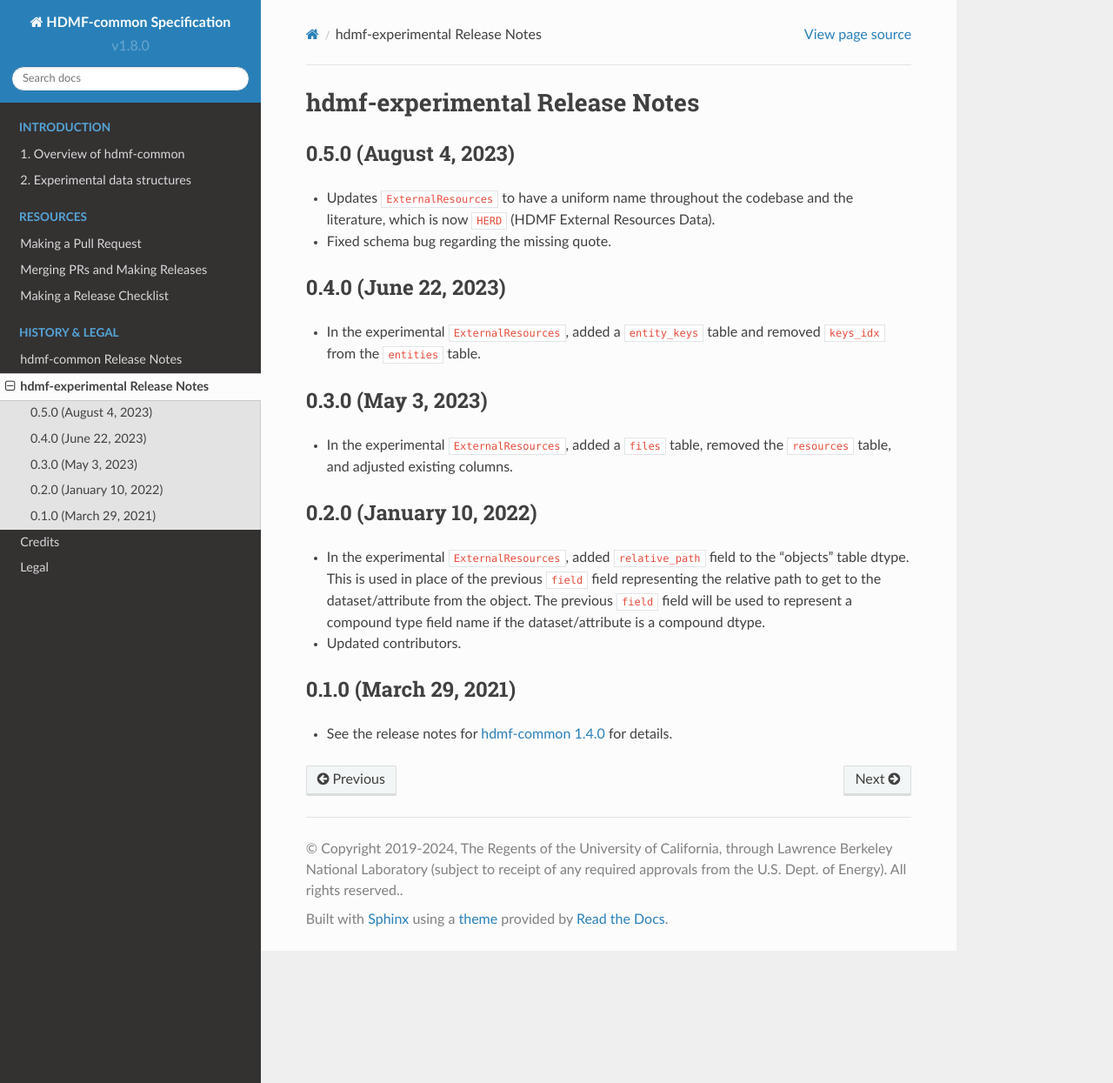
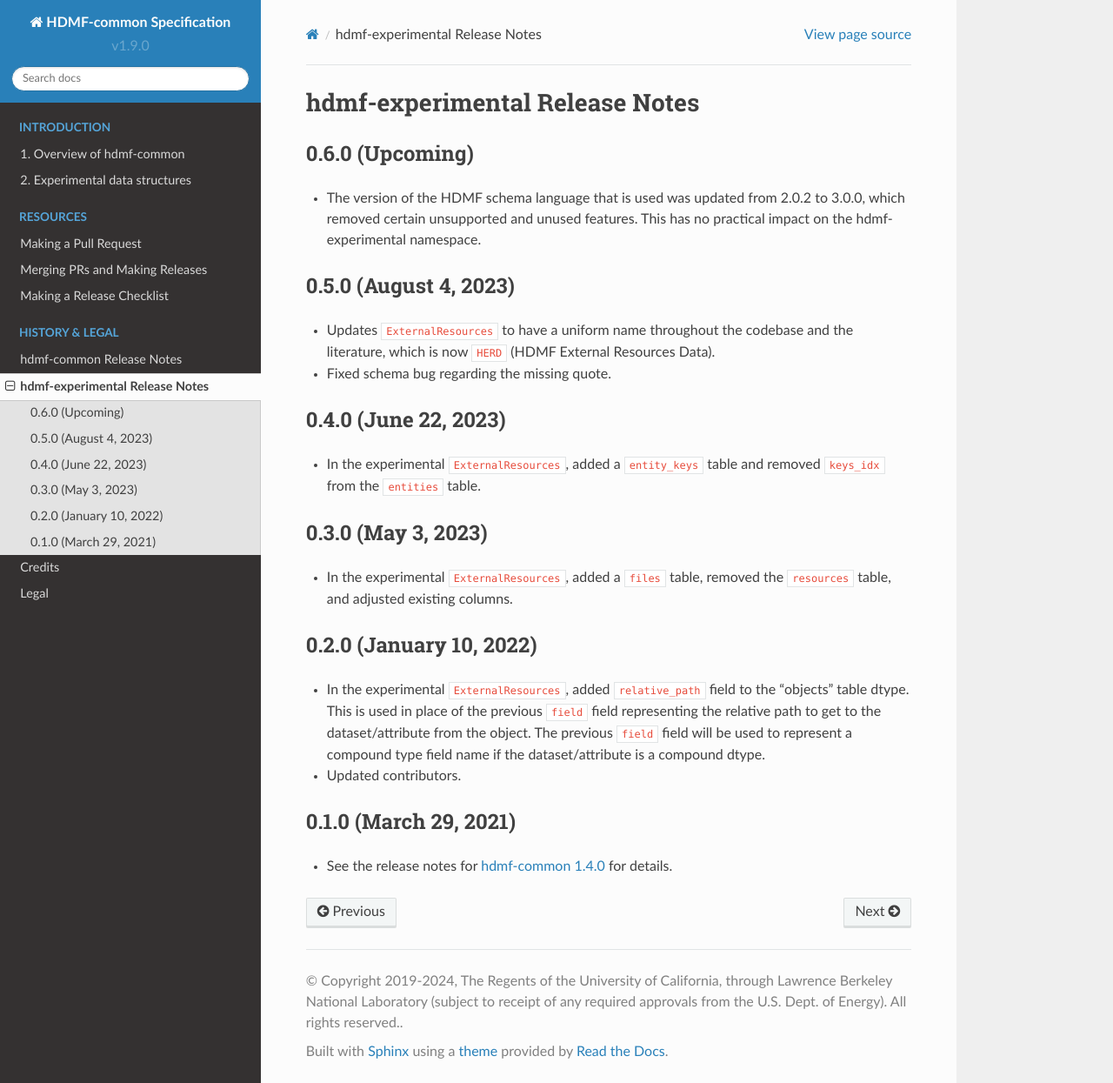
Before and after one commit to hdmf-dev/hdmf-common-schema, a Sphinx documentation site: the page built from docs/source/hdmf_experimental_release_notes.rst, in a window 1280 px wide and 1245 px high. Shown: the whole window at 87% size. Built offline with Sphinx 7.4.7 and the Read the Docs theme 2.0.0, drawn with Linux system fonts in a browser that asks for light colours.

Commit message:
Update version and release notes

```diff
--- a/docs/source/conf.py
+++ b/docs/source/conf.py
@@ -83,9 +83,9 @@
 # built documents.
 #
 # The short X.Y version.
-version = 'v1.8.0'
+version = 'v1.9.0'
 # The full version, including alpha/beta/rc tags.
-release = 'v1.8.0'
+release = 'v1.9.0'
 
 # The language for content autogenerated by Sphinx. Refer to documentation
 # for a list of supported languages.
--- a/docs/source/hdmf_common_release_notes.rst
+++ b/docs/source/hdmf_common_release_notes.rst
@@ -2,6 +2,11 @@
 
 hdmf-common Release Notes
 =========================
+
+1.9.0 (Upcoming)
+----------------------
+- The version of the HDMF schema language that is used was updated from 2.0.2 to 3.0.0, which removed
+  certain unsupported and unused features. This has no practical impact on the hdmf-common namespace.
 
 1.8.0 (August 4, 2023)
 ----------------------
--- a/docs/source/hdmf_experimental_release_notes.rst
+++ b/docs/source/hdmf_experimental_release_notes.rst
@@ -2,6 +2,11 @@
 
 hdmf-experimental Release Notes
 ===============================
+
+0.6.0 (Upcoming)
+----------------------
+- The version of the HDMF schema language that is used was updated from 2.0.2 to 3.0.0, which removed
+  certain unsupported and unused features. This has no practical impact on the hdmf-experimental namespace.
 
 0.5.0 (August 4, 2023)
 ----------------------
```
Also changed, not shown: 1 other file.
